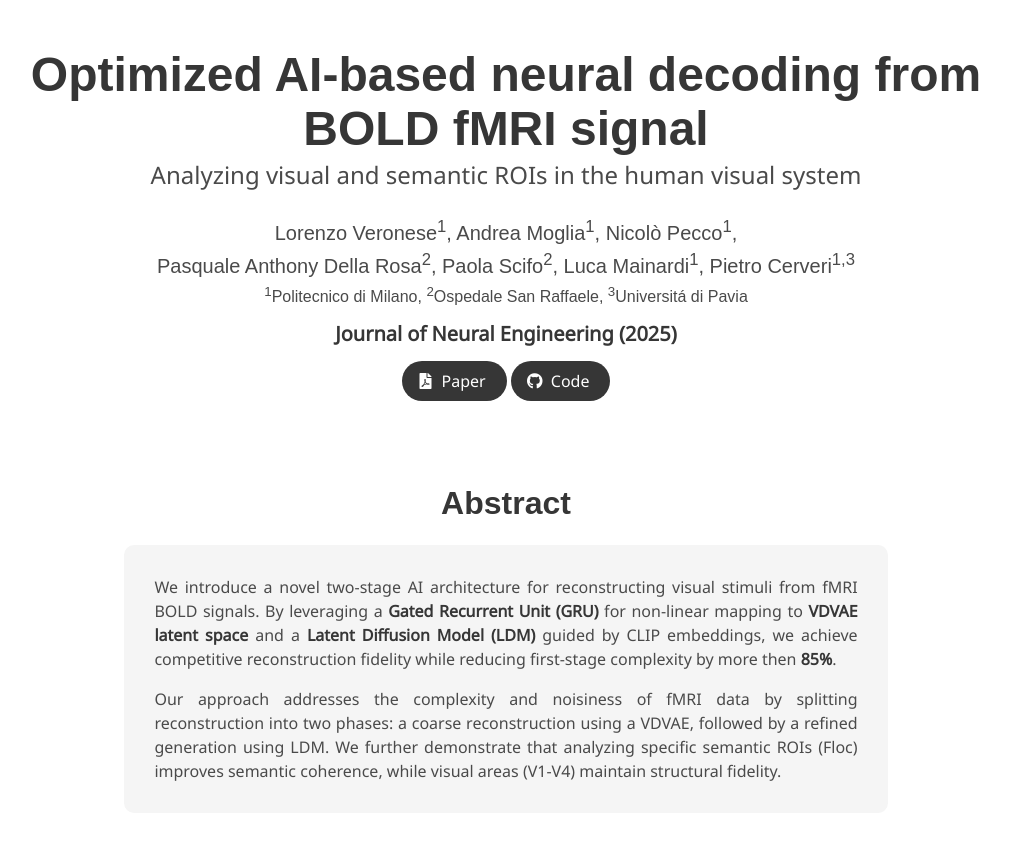
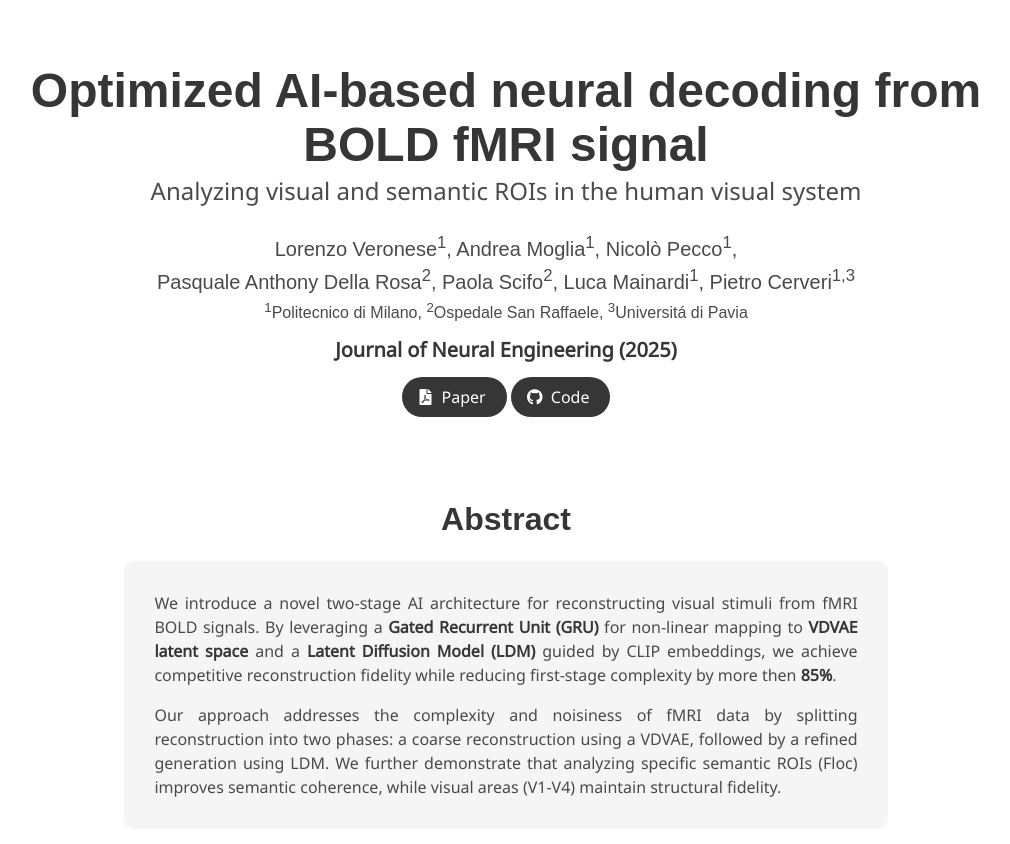
Before and after one commit to LorenzoVeronese/GRU-Decoding_JNE, a plain HTML site: page index.html in a window 1280 px wide. Shown: the top 844 px of the page, without its empty margins (134-1144 px from the left). Drawn offline with nearby package versions, Linux system fonts and the light colour scheme; a web font is replaced by a local one.

Commit message:
Adjust hero section padding and table styles
Increased padding for the hero section and modified table styles for better visual presentation.

```diff
--- a/index.html
+++ b/index.html
@@ -17,7 +17,9 @@
     .publication-authors { font-family: 'Google Sans', sans-serif; color: #4a4a4a; }
     .link-block a { text-decoration: none; color: inherit; }
     .abstract-box { background-color: #f5f5f5; padding: 30px; border-radius: 10px; }
-
+    .hero-body {
+      padding-top: 4rem; /* Increased from default (approx 3rem) to 6rem */
+    }
     /* MODIFIED TABLE STYLE */
     .result-table {
       margin: 0 auto;
```
